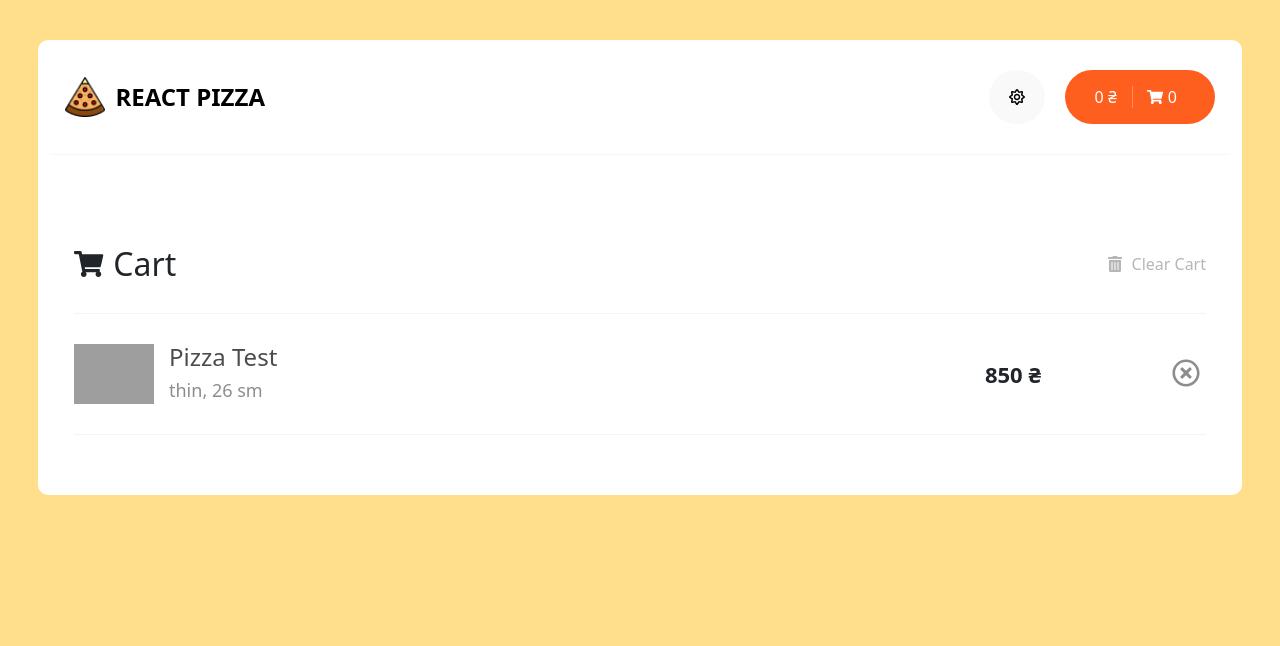
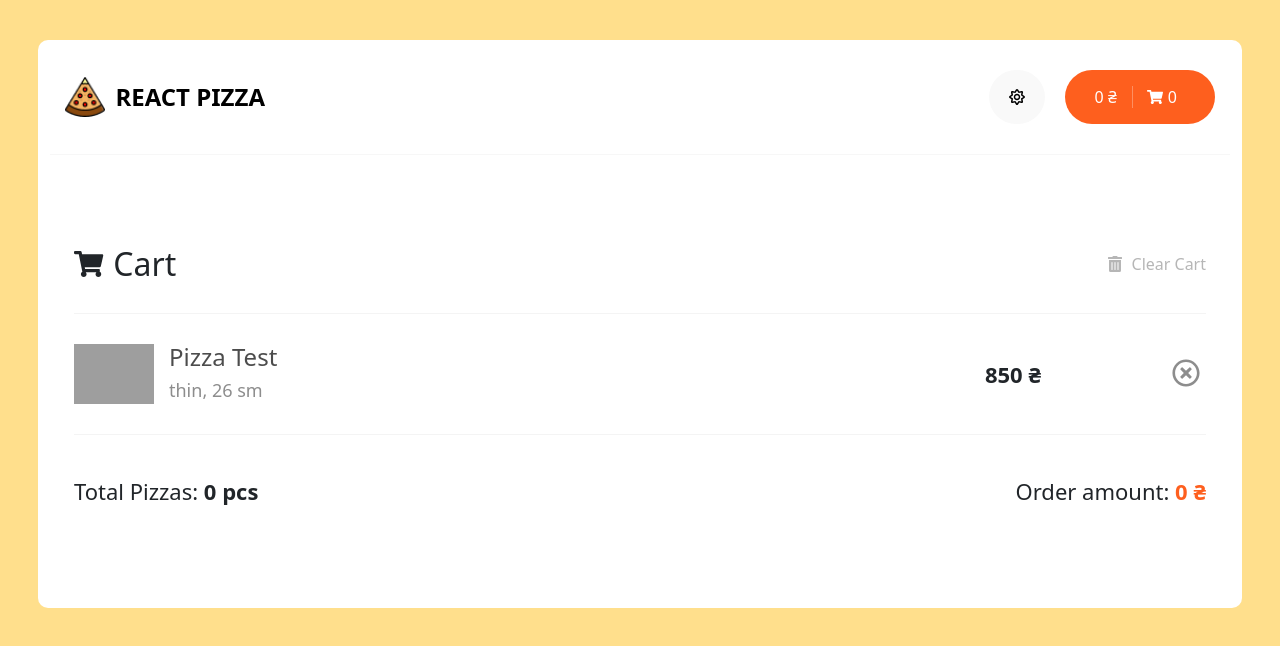
Before and after one commit to gavryk/pizza-app, a React (Create React App) app: page /cart in a window 1280 px wide. Shown: the top 646 px of the page. Built offline with nearby package versions, Linux system fonts and the light colour scheme; grey boxes are pictures that could not be loaded.

Commit message:
create cart item component

```diff
--- a/src/Pages/Cart/Cart.jsx
+++ b/src/Pages/Cart/Cart.jsx
@@ -7,13 +7,7 @@ import { useSelector } from "react-redux";
 import { PizzaCart } from "../../components";
 
 const Cart = () => {
-    const { items, totalPrice, totalCOunt } = useSelector(({ cart }) => cart);
-
-    const addedPizzas = Object.keys(items).map((key) => {
-        return items[key].items[0];
-      });
-
-      console.log(addedPizzas);
+    const { items, totalPrice, totalCount } = useSelector(({ cart }) => cart);
 
     return (
         <div className={ style.cartPageContainer }>
@@ -37,6 +31,17 @@ const Cart = () => {
                     price={ 850 }
                 />
             </div>
+
+            <div className={ style.cartPageContainer__total }>
+                <div className={ style.cartTotalCount }>
+                    <span>Total Pizzas: </span>
+                    <span class={ style.count }> { totalCount } pcs</span>
+                </div>
+                <div className={ style.cartTotalPrice }>
+                    <span>Order amount: </span>
+                    <span className={ style.price }>{ totalPrice } &#8372;</span>
+                </div>
+            </div>
         </div>
     )
 }
--- a/src/Pages/Cart/Cart.module.scss
+++ b/src/Pages/Cart/Cart.module.scss
@@ -1,3 +1,5 @@
+@import "src/vars";
+
 .cartPageContainer {
     width: 1200px;
     max-width: 96%;
@@ -27,4 +29,26 @@
             }
         }
     }
+
+    &__total {
+        display: grid;
+        grid-template-columns: repeat(2, auto);
+        justify-content: space-between;
+        align-items: center;
+        column-gap: 15px;
+        padding: 40px 0;
+        .cartTotalCount,
+        .cartTotalPrice {
+            span {
+                font-size: 22px;
+                &.count {
+                    font-weight: 700;
+                }
+                &.price {
+                    font-weight: 700;
+                    color: $b_color;
+                }
+            }
+        }
+    }
 }
```
